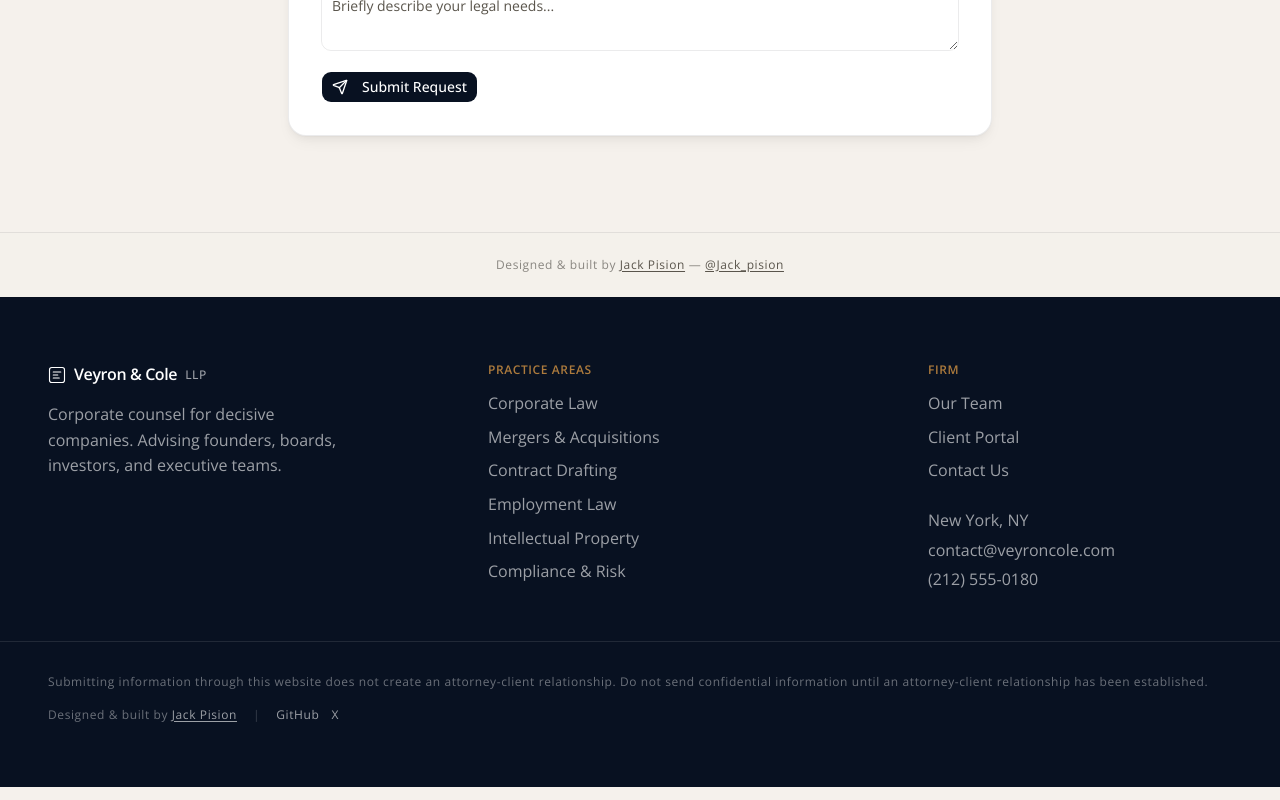
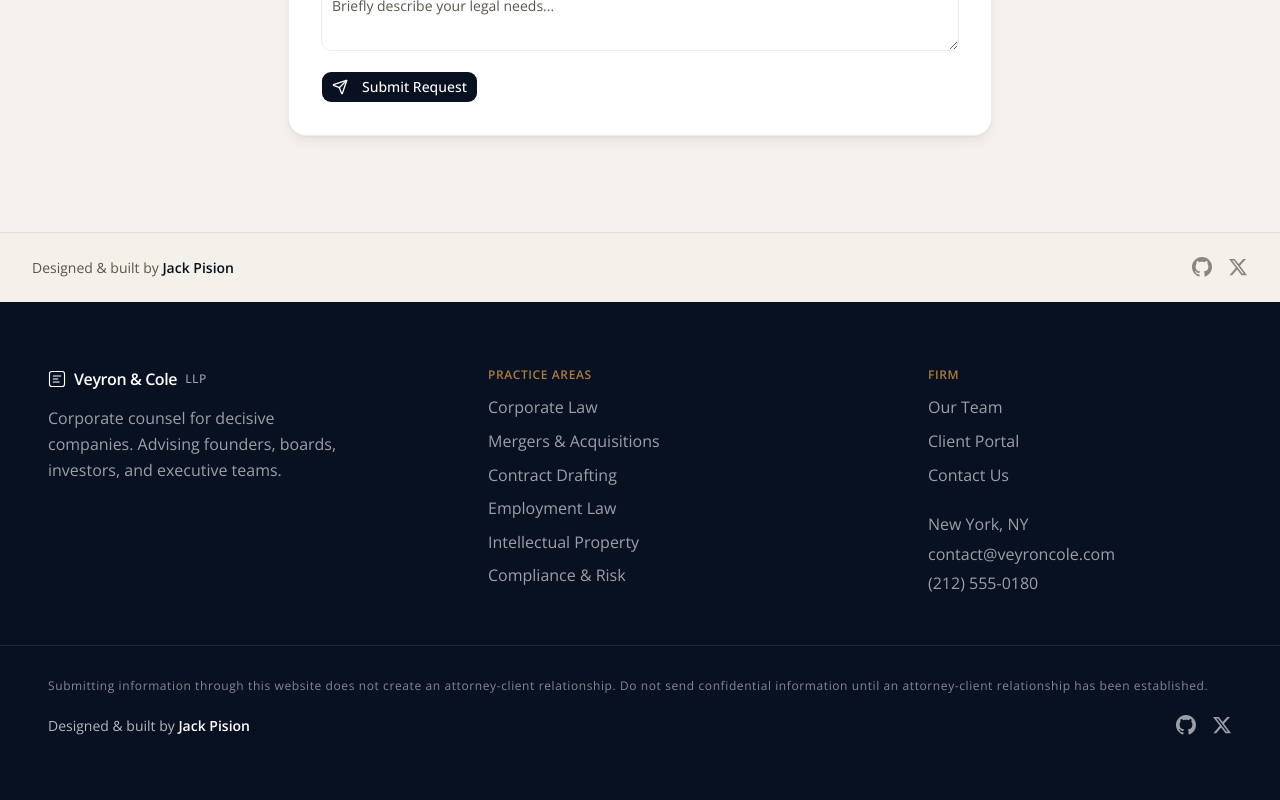
Before and after one commit to Jack-Pision/veyron-and-cole-llp---concept, a Next.js app: page / in a window 1280 px wide. Shown: the part 3983-4783 px from the top of the page. Built offline with nearby package versions, Linux system fonts and the light colour scheme.

Commit message:
Branding: bold name, GitHub + X icons, visible across footer and homepage

```diff
--- a/src/app/page.tsx
+++ b/src/app/page.tsx
@@ -215,27 +215,34 @@ export default function HomePage() {
 
       {/* Branding */}
       <section className="border-t border-t-[0.5px] border-border-custom bg-surface-muted/30 py-6">
-        <div className="mx-auto max-w-7xl px-4 sm:px-6 lg:px-8">
-          <p className="text-center text-caption text-text-soft">
-            Designed & built by{" "}
+        <div className="mx-auto flex max-w-7xl items-center justify-between px-4 sm:px-6 lg:px-8">
+          <p className="text-small text-text-muted">
+            Designed & built by <span className="font-semibold text-navy">Jack Pision</span>
+          </p>
+          <div className="flex items-center gap-4">
             <a
               href="https://github.com/Jack-Pision"
               target="_blank"
               rel="noopener noreferrer"
-              className="text-text-muted underline underline-offset-2 transition-colors hover:text-navy"
+              className="text-text-soft transition-colors hover:text-navy"
+              aria-label="GitHub"
             >
-              Jack Pision
-            </a>{" "}
-            —{" "}
+              <svg className="h-5 w-5" viewBox="0 0 24 24" fill="currentColor">
+                <path d="M12 0c-6.626 0-12 5.373-12 12 0 5.302 3.438 9.8 8.207 11.387.599.111.793-.261.793-.577v-2.234c-3.338.726-4.033-1.416-4.033-1.416-.546-1.387-1.333-1.756-1.333-1.756-1.089-.745.083-.729.083-.729 1.205.084 1.839 1.237 1.839 1.237 1.07 1.834 2.807 1.304 3.492.997.107-.775.418-1.305.762-1.604-2.665-.305-5.467-1.334-5.467-5.931 0-1.311.469-2.381 1.236-3.221-.124-.303-.535-1.524.117-3.176 0 0 1.008-.322 3.301 1.23.957-.266 1.983-.399 3.003-.404 1.02.005 2.047.138 3.006.404 2.291-1.552 3.297-1.23 3.297-1.23.653 1.653.242 2.874.118 3.176.77.84 1.235 1.911 1.235 3.221 0 4.609-2.807 5.624-5.479 5.921.43.372.823 1.102.823 2.222v3.293c0 .319.192.694.801.576 4.765-1.589 8.199-6.086 8.199-11.386 0-6.627-5.373-12-12-12z" />
+              </svg>
+            </a>
             <a
               href="https://x.com/Jack_pision"
               target="_blank"
               rel="noopener noreferrer"
-              className="text-text-muted underline underline-offset-2 transition-colors hover:text-navy"
+              className="text-text-soft transition-colors hover:text-navy"
+              aria-label="X / Twitter"
             >
-              @Jack_pision
+              <svg className="h-5 w-5" viewBox="0 0 24 24" fill="currentColor">
+                <path d="M18.244 2.25h3.308l-7.227 8.26 8.502 11.24H16.17l-5.214-6.817L4.99 21.75H1.68l7.73-8.835L1.254 2.25H8.08l4.713 6.231zm-1.161 17.52h1.833L7.084 4.126H5.117z" />
+              </svg>
             </a>
-          </p>
+          </div>
         </div>
       </section>
 
--- a/src/components/site-footer.tsx
+++ b/src/components/site-footer.tsx
@@ -69,40 +69,37 @@ export function SiteFooter() {
         </div>
       </div>
       <div className="mt-12 border-t border-t-[0.5px] border-white/10 px-6 pt-8 sm:px-8 lg:px-12">
-        <p className="text-caption text-white/40">
+        <p className="text-caption text-white/50">
           Submitting information through this website does not create an
           attorney-client relationship. Do not send confidential information
           until an attorney-client relationship has been established.
         </p>
-        <div className="mt-4 flex flex-wrap items-center gap-4 text-caption text-white/40">
-          <span>
-            Designed & built by{" "}
-            <Link
-              href="https://github.com/Jack-Pision"
-              target="_blank"
-              rel="noopener noreferrer"
-              className="text-white/60 underline underline-offset-2 transition-colors hover:text-white"
-            >
-              Jack Pision
-            </Link>
-          </span>
-          <span className="hidden text-white/20 sm:inline">|</span>
-          <div className="flex items-center gap-3">
+        <div className="mt-5 flex flex-wrap items-center justify-between gap-4">
+          <p className="text-small text-white/70">
+            Designed & built by <span className="font-semibold text-white">Jack Pision</span>
+          </p>
+          <div className="flex items-center gap-4">
             <Link
               href="https://github.com/Jack-Pision"
               target="_blank"
               rel="noopener noreferrer"
               className="text-white/60 transition-colors hover:text-white"
+              aria-label="GitHub"
             >
-              GitHub
+              <svg className="h-5 w-5" viewBox="0 0 24 24" fill="currentColor">
+                <path d="M12 0c-6.626 0-12 5.373-12 12 0 5.302 3.438 9.8 8.207 11.387.599.111.793-.261.793-.577v-2.234c-3.338.726-4.033-1.416-4.033-1.416-.546-1.387-1.333-1.756-1.333-1.756-1.089-.745.083-.729.083-.729 1.205.084 1.839 1.237 1.839 1.237 1.07 1.834 2.807 1.304 3.492.997.107-.775.418-1.305.762-1.604-2.665-.305-5.467-1.334-5.467-5.931 0-1.311.469-2.381 1.236-3.221-.124-.303-.535-1.524.117-3.176 0 0 1.008-.322 3.301 1.23.957-.266 1.983-.399 3.003-.404 1.02.005 2.047.138 3.006.404 2.291-1.552 3.297-1.23 3.297-1.23.653 1.653.242 2.874.118 3.176.77.84 1.235 1.911 1.235 3.221 0 4.609-2.807 5.624-5.479 5.921.43.372.823 1.102.823 2.222v3.293c0 .319.192.694.801.576 4.765-1.589 8.199-6.086 8.199-11.386 0-6.627-5.373-12-12-12z" />
+              </svg>
             </Link>
             <Link
               href="https://x.com/Jack_pision"
               target="_blank"
               rel="noopener noreferrer"
               className="text-white/60 transition-colors hover:text-white"
+              aria-label="X / Twitter"
             >
-              X
+              <svg className="h-5 w-5" viewBox="0 0 24 24" fill="currentColor">
+                <path d="M18.244 2.25h3.308l-7.227 8.26 8.502 11.24H16.17l-5.214-6.817L4.99 21.75H1.68l7.73-8.835L1.254 2.25H8.08l4.713 6.231zm-1.161 17.52h1.833L7.084 4.126H5.117z" />
+              </svg>
             </Link>
           </div>
         </div>
```
